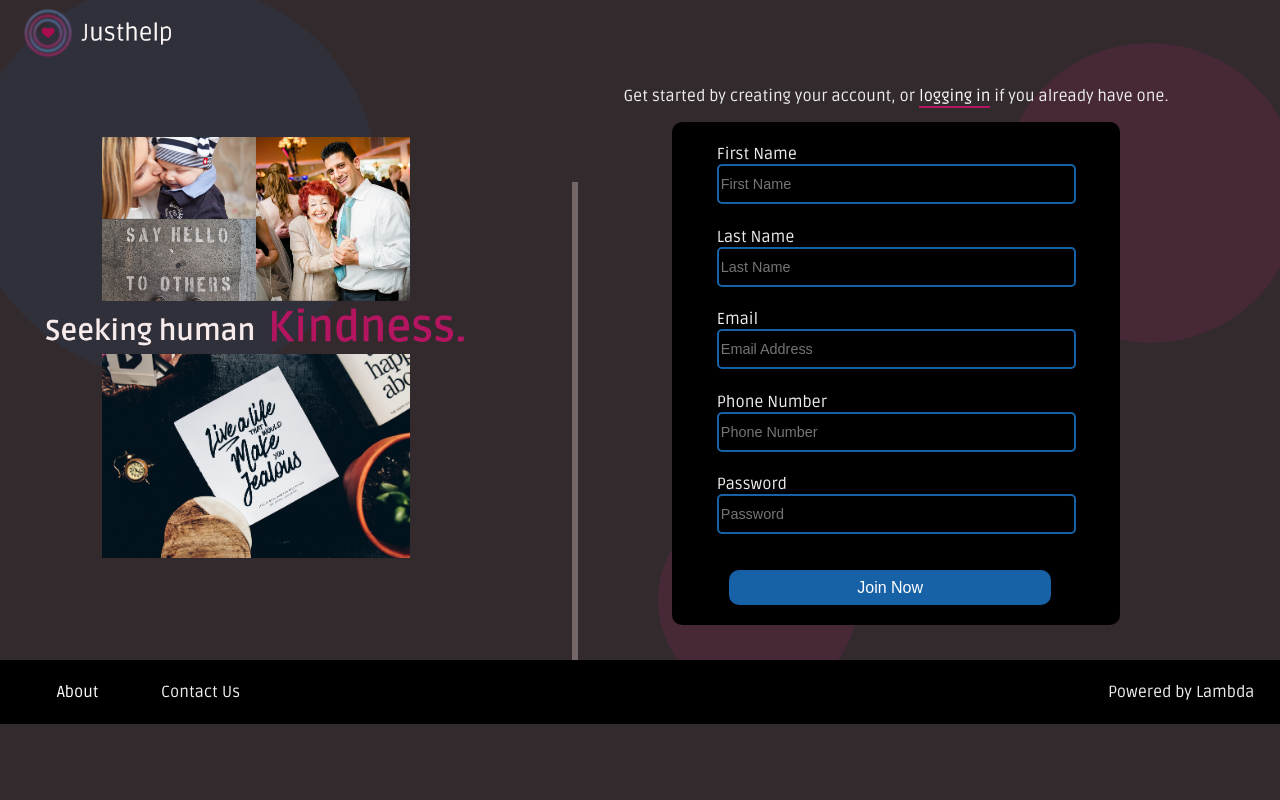
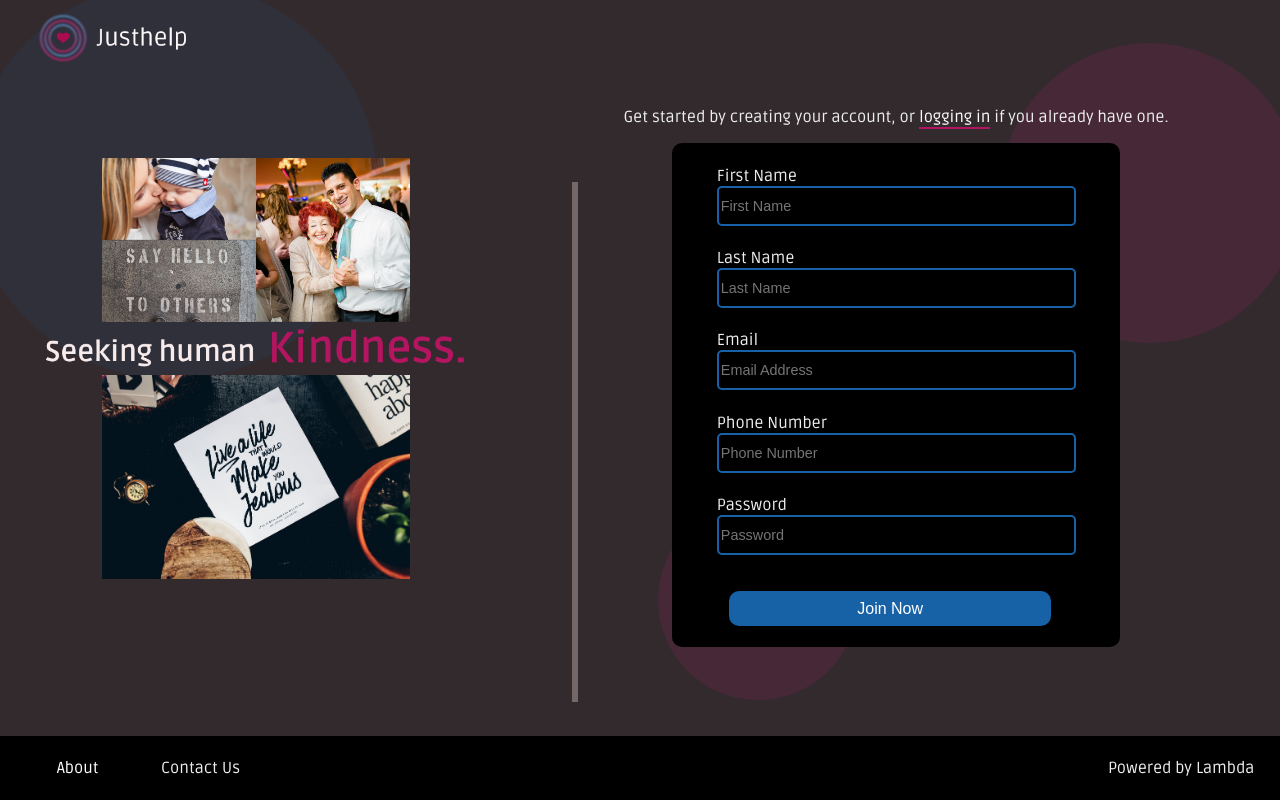
Before and after one commit to random-acts-generator/RAG-FE, a React (Create React App) app in the folder rag/: page / in a window 1280 px wide. Built offline with nearby package versions, Linux system fonts and the light colour scheme.

Commit message:
RAG: A few styling changes to footer
Styled the footer and few things in header

```diff
--- a/rag/src/styles/footer.css
+++ b/rag/src/styles/footer.css
@@ -5,6 +5,9 @@
   display: flex;
   margin-top: 20px;
   align-items: center;
+  position: absolute;
+  bottom: 0;
+  border: 0px solid white;
 }
 
 .footer-left {
--- a/rag/src/styles/index.css
+++ b/rag/src/styles/index.css
@@ -2,6 +2,10 @@
 *::before,
 *::after {
   box-sizing: border-box;
+}
+html {
+  width: 100vw;
+  height: auto;
 }
 body {
   margin: 0;
@@ -9,7 +13,9 @@ body {
   background-color: #332a2e;
   font-family: "Ruda", sans-serif;
   color: #eeeeee;
-  min-height: 100vh;
+  width: 100%;
+  height: auto;
+  border: 0px solid white;
 }
 
 .home-page-circle1 {
--- a/rag/src/styles/nav.css
+++ b/rag/src/styles/nav.css
@@ -1,15 +1,21 @@
 .nav-container {
   display: flex;
+  border: 0px solid white;
+  position: relative;
+  top: 0;
+}
+.nav-subcontainer {
+  width: 100%;
   border: 0px solid white;
 }
 
 .nav-links {
   display: flex;
-  width: 300px;
+  width: 400px;
   border: 0px solid white;
   flex-wrap: nowrap;
   align-items: center;
-  margin-left: 65%;
+  margin-left: 55%;
 }
 
 .nav-link {
@@ -37,7 +43,13 @@
   color: white;
   font-size: 0.9rem;
   text-align: right;
-  width: 100%;
+  width: 60%;
   margin-left: 15%;
   margin-bottom: 15%;
+  border: 0px solid white;
 }
+
+.brand-logo {
+  width: 20%;
+  border: 0px solid white;
+}
```
